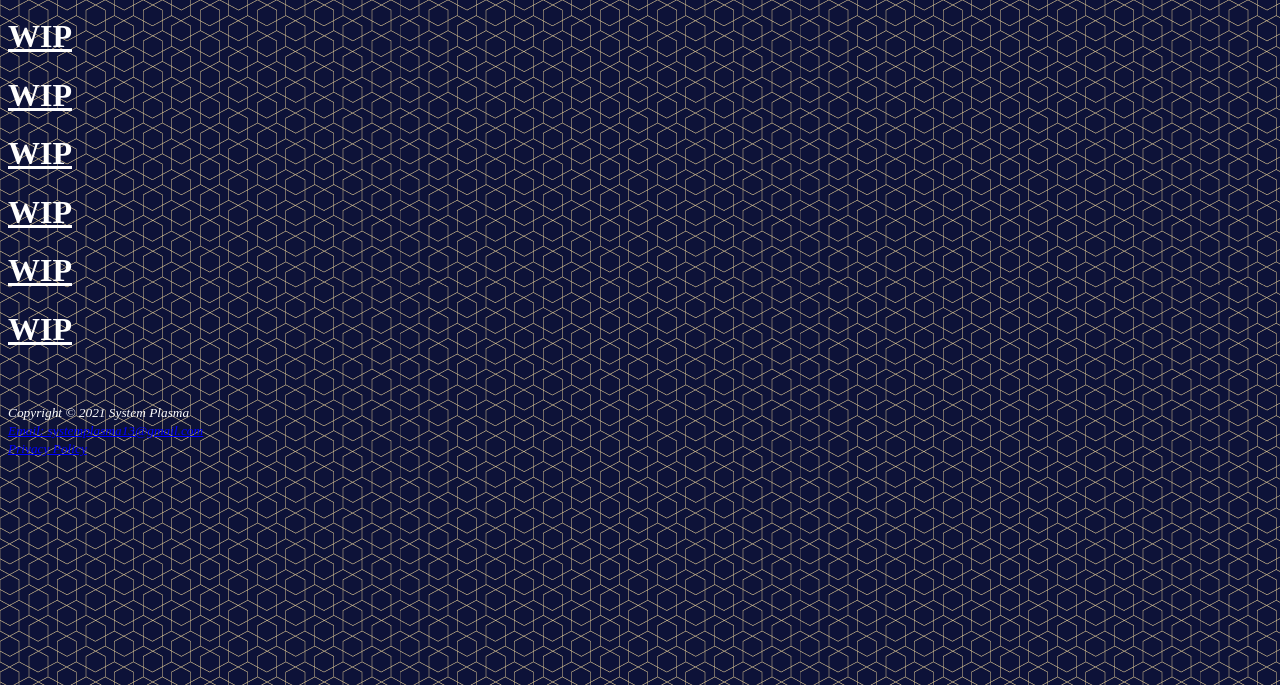
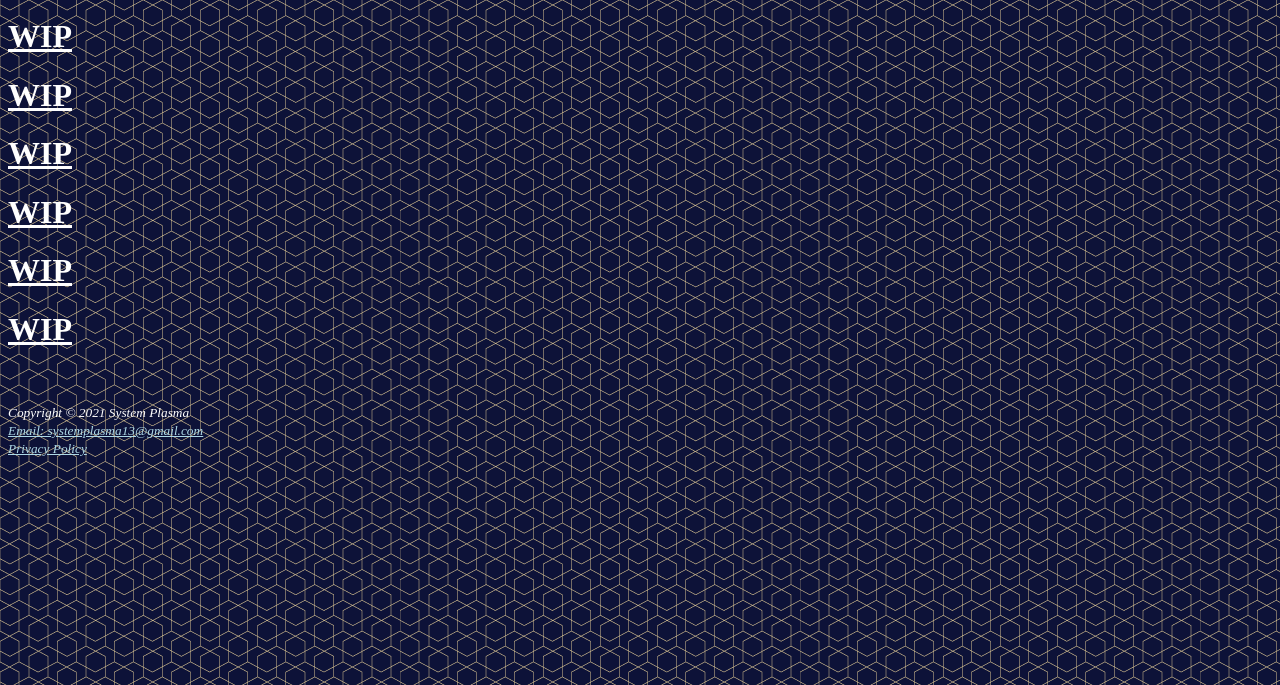
Before and after one commit to Slytherin13/CIS-1310-2021-Fall, a plain HTML site: page final/luck.html in a window 1280 px wide. Shown: the part 115-800 px from the top of the page. Drawn offline with Linux system fonts and the light colour scheme.

Commit message:
invert link colors

```diff
--- a/final/styles.css
+++ b/final/styles.css
@@ -19,8 +19,9 @@
     p, h1{
     color: white;
 }
-.link{
-        color: blue
+
+    .link{
+        color: lightblue
     }
 }
 
@@ -33,7 +34,7 @@
     color: black;
 }
 .link{
-        color: lightblue
+        color: blue
     }
 }
 
```
